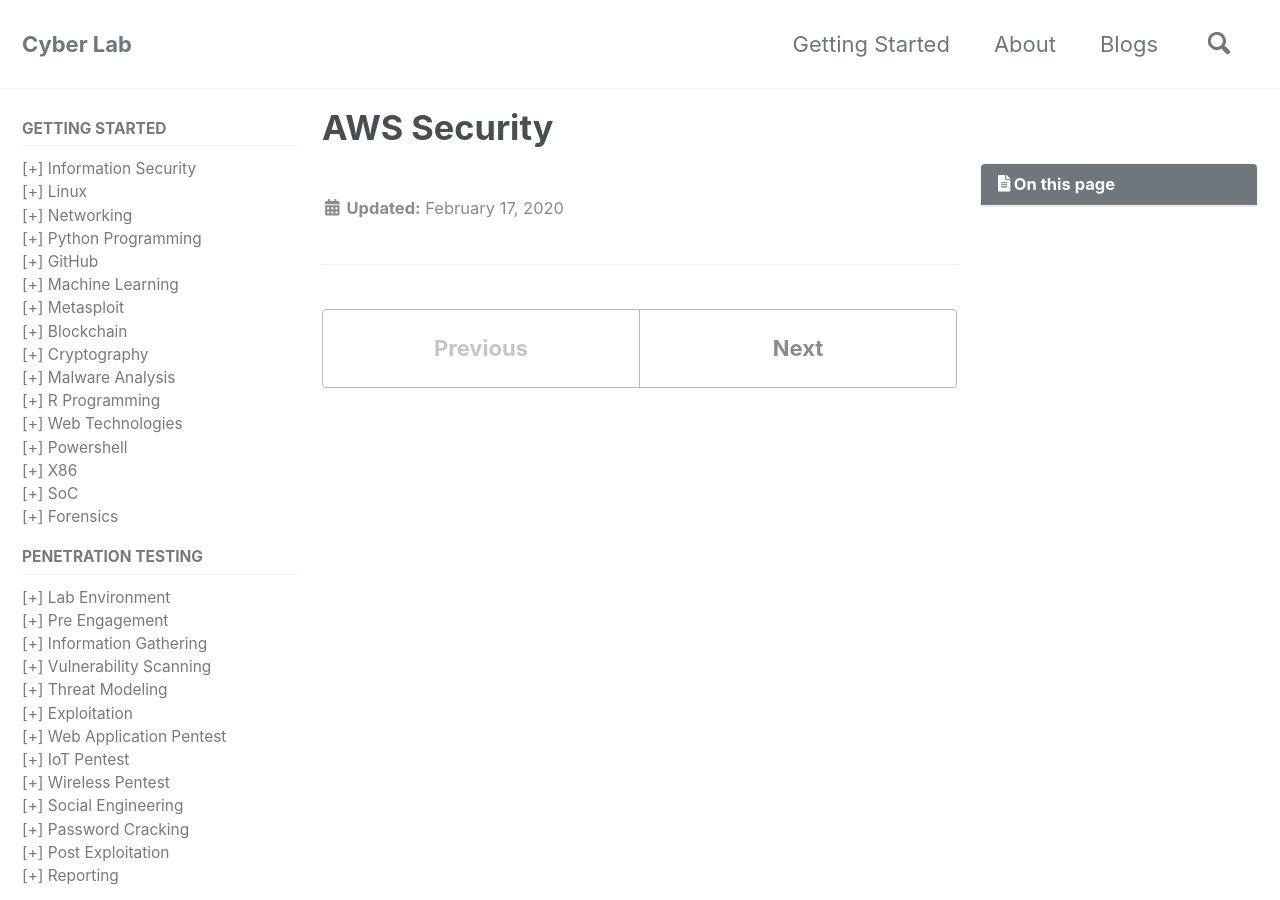
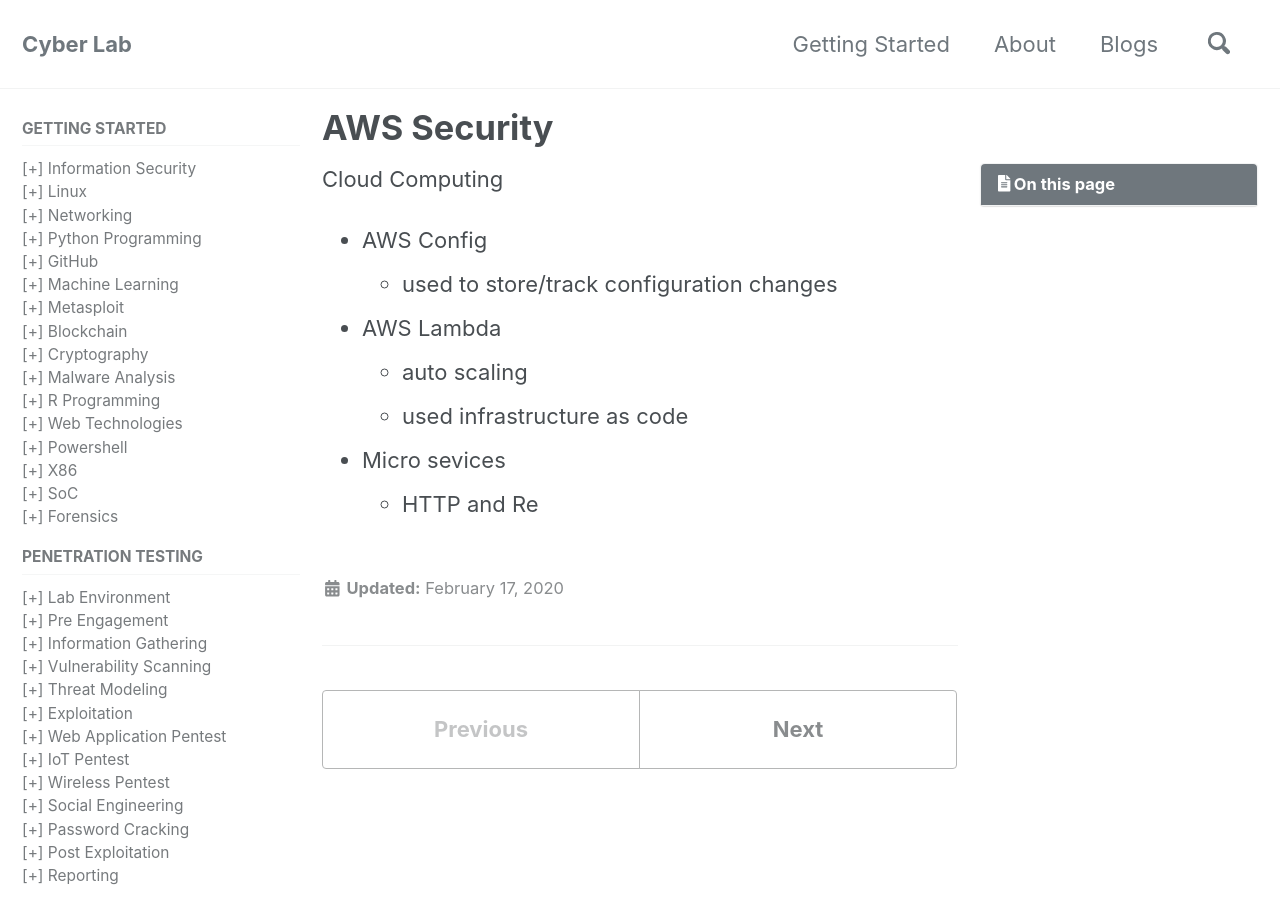
Before and after one commit to mohareti/cyberlab, a Jekyll site: the page built from _certifications/AWS-security.md, in a window 1280 px wide and 900 px high. Built offline with Jekyll 4.4.1, drawn with Linux system fonts in a browser that asks for light colours; cached includes are drawn as plain includes; nearby versions of some CDN libraries.

Commit message:
Update AWS-security.md

```diff
--- a/_certifications/AWS-security.md
+++ b/_certifications/AWS-security.md
@@ -3,3 +3,17 @@ title: "AWS Security"
 permalink: /certifications/AWS-security/
 toc: true
 ---
+
+Cloud Computing
+
+- AWS Config
+  - used to store/track configuration changes
+
+- AWS Lambda
+  - auto scaling
+  - used infrastructure as code
+
+
+
+- Micro sevices
+  - HTTP and Re
```
